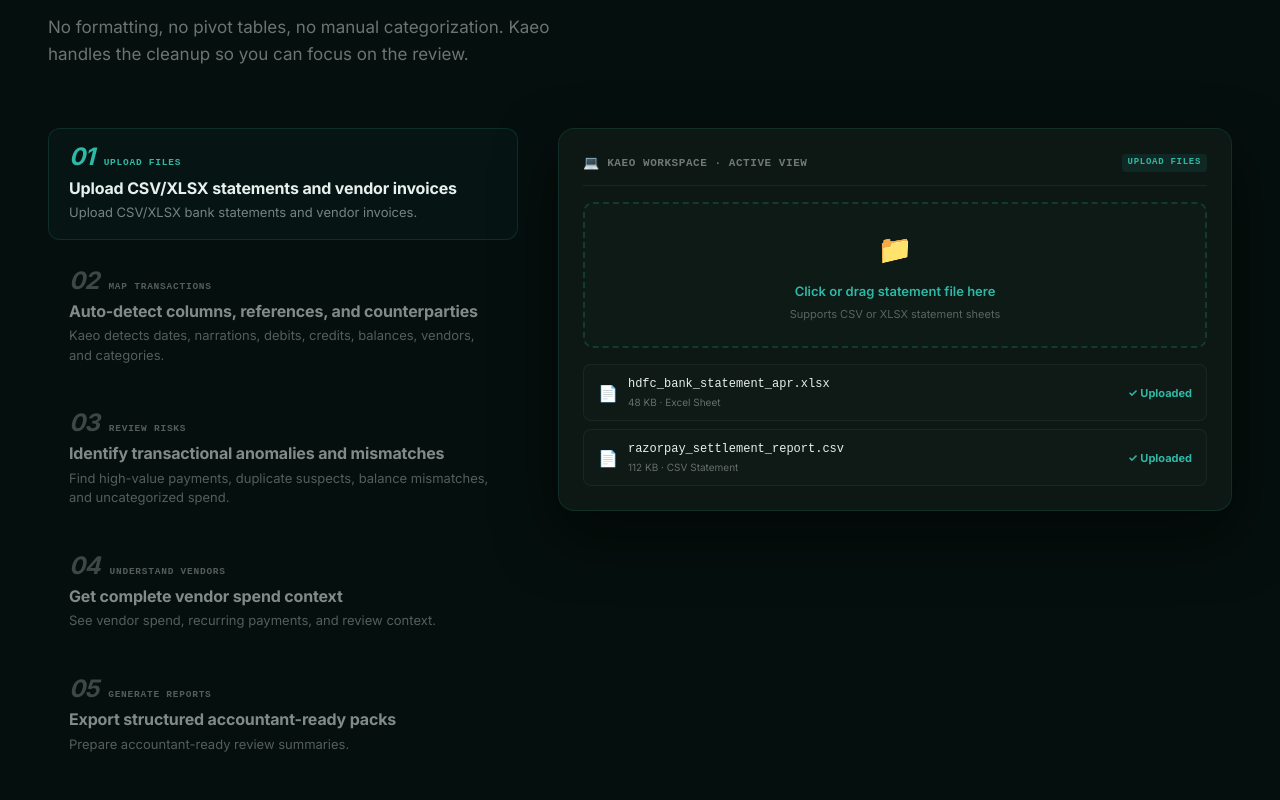
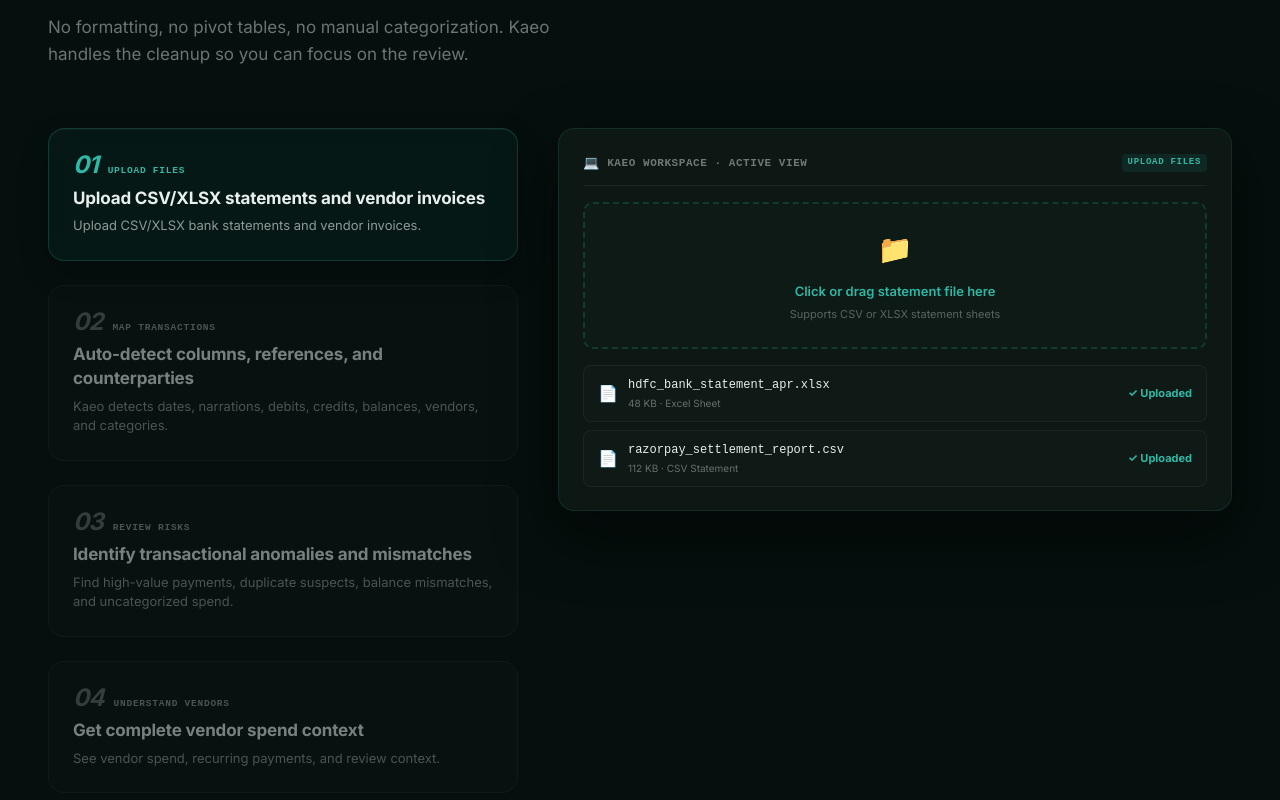
Before and after one commit to SH1N-KEN/kaeo, a React (Vite) app: page / in a window 1280 px wide. Shown: the part 1260-2060 px from the top of the page. Built offline with nearby package versions, Linux system fonts and the light colour scheme.

Commit message:
ui: add scroll-driven landing walkthrough

```diff
--- a/src/index.css
+++ b/src/index.css
@@ -928,3 +928,25 @@ input[type="date"]::-webkit-calendar-picker-indicator:hover {
   opacity: 0.8;
   transform: scale(1.1);
 }
+
+/* ─────────────────────────────────────────────────────────────
+   LANDING PAGE WORKFLOW SECTION STYLES
+───────────────────────────────────────────────────────────── */
+
+@media (max-width: 767px) {
+  .workflow-mock-panel {
+    position: relative !important;
+    top: 0 !important;
+    max-height: none !important;
+    margin-top: 20px !important;
+  }
+}
+
+.workflow-mock-panel::-webkit-scrollbar {
+  display: none !important;
+}
+
+.workflow-mock-panel {
+  scrollbar-width: none !important;
+  -ms-overflow-style: none !important;
+}
--- a/src/pages/Landing.tsx
+++ b/src/pages/Landing.tsx
@@ -270,6 +270,7 @@ const GenerateReportsVisual = () => {
 ═══════════════════════════════════════════════ */
 const InteractiveWorkflowSection: React.FC = () => {
   const [activeStep, setActiveStep] = useState(0);
+  const stepRefs = React.useRef<(HTMLDivElement | null)[]>([]);
 
   const steps = [
     {
@@ -309,57 +310,124 @@ const InteractiveWorkflowSection: React.FC = () => {
     }
   ];
 
+  useEffect(() => {
+    // Only apply IntersectionObserver on screens that support sticky (desktop)
+    const isDesktop = window.innerWidth >= 768;
+    if (!isDesktop) return;
+
+    const observerOptions = {
+      root: null,
+      rootMargin: '-35% 0px -35% 0px',
+      threshold: 0.2
+    };
+
+    const observerCallback = (entries: IntersectionObserverEntry[]) => {
+      entries.forEach((entry) => {
+        if (entry.isIntersecting) {
+          const index = stepRefs.current.indexOf(entry.target as HTMLDivElement);
+          if (index !== -1) {
+            setActiveStep(index);
+          }
+        }
+      });
+    };
+
+    const observer = new IntersectionObserver(observerCallback, observerOptions);
+    stepRefs.current.forEach((ref) => {
+      if (ref) observer.observe(ref);
+    });
+
+    return () => observer.disconnect();
+  }, []);
+
+  const handleStepClick = (idx: number) => {
+    setActiveStep(idx);
+    const element = stepRefs.current[idx];
+    if (element) {
+      const prefersReduced = window.matchMedia('(prefers-reduced-motion: reduce)').matches;
+      element.scrollIntoView({
+        behavior: prefersReduced ? 'auto' : 'smooth',
+        block: 'center'
+      });
+    }
+  };
+
   return (
     <div style={{ display: 'grid', gridTemplateColumns: 'repeat(12, 1fr)', gap: '40px', alignItems: 'start' }} className="workflow-grid">
       {/* Left side tabs */}
-      <div style={{ display: 'flex', flexDirection: 'column', gap: '12px' }} className="md:col-span-5 col-span-12">
+      <div
+        style={{
+          display: 'flex',
+          flexDirection: 'column',
+          gap: '24px',
+          paddingBottom: '100px'
+        }}
+        className="md:col-span-5 col-span-12"
+      >
         {steps.map((step, idx) => {
           const isActive = idx === activeStep;
           return (
             <div
               key={idx}
-              onClick={() => setActiveStep(idx)}
-              onMouseEnter={() => setActiveStep(idx)}
+              ref={(el) => { stepRefs.current[idx] = el; }}
+              onClick={() => handleStepClick(idx)}
               style={{
-                padding: '16px 20px',
-                background: isActive ? 'rgba(47, 184, 166, 0.04)' : 'transparent',
+                padding: '24px',
+                background: isActive ? 'rgba(47, 184, 166, 0.05)' : 'rgba(255, 255, 255, 0.01)',
                 border: '1px solid',
-                borderColor: isActive ? 'rgba(47, 184, 166, 0.15)' : 'transparent',
-                borderRadius: '12px',
+                borderColor: isActive ? 'rgba(47, 184, 166, 0.22)' : 'rgba(255, 255, 255, 0.03)',
+                borderRadius: '16px',
                 cursor: 'pointer',
-                transition: 'all 0.15s cubic-bezier(0.16, 1, 0.3, 1)',
+                transition: 'all 0.3s cubic-bezier(0.16, 1, 0.3, 1)',
+                backdropFilter: isActive ? 'blur(12px)' : 'none',
+                WebkitBackdropFilter: isActive ? 'blur(12px)' : 'none',
+                boxShadow: isActive ? '0 12px 30px rgba(0,0,0,0.2), inset 0 1px 0 0 rgba(255,255,255,0.05)' : 'none',
               }}
-              className="workflow-step-card"
+              className={`workflow-step-card ${isActive ? 'active' : 'inactive'}`}
             >
-              <div style={{ display: 'flex', alignItems: 'baseline', gap: '10px', marginBottom: '6px' }}>
+              <div style={{ display: 'flex', alignItems: 'baseline', gap: '10px', marginBottom: '8px' }}>
                 <span style={{
                   fontStyle: 'italic',
-                  color: isActive ? '#2FB8A6' : 'rgba(232, 240, 238, 0.25)',
+                  color: isActive ? '#2FB8A6' : 'rgba(232, 240, 238, 0.2)',
                   fontSize: '24px',
                   lineHeight: '1',
                   letterSpacing: '-0.04em',
                   fontWeight: 700,
-                  transition: 'color 0.15s',
+                  transition: 'color 0.3s',
                 }}>{step.num}</span>
                 <span style={{
-                  color: isActive ? '#2FB8A6' : 'rgba(232, 240, 238, 0.35)',
+                  color: isActive ? '#2FB8A6' : 'rgba(232, 240, 238, 0.3)',
                   fontFamily: 'ui-monospace, monospace',
                   fontSize: '9.5px',
                   letterSpacing: '0.08em',
                   textTransform: 'uppercase',
                   fontWeight: 600,
-                  transition: 'color 0.15s',
+                  transition: 'color 0.3s',
                 }}>{step.label}</span>
               </div>
-              <h3 style={{ fontSize: '16px', fontWeight: 700, color: isActive ? '#E8F0EE' : 'rgba(232,240,238,0.55)', letterSpacing: '-0.01em', margin: '0 0 4px 0', transition: 'color 0.15s' }}>{step.title}</h3>
-              <p style={{ fontSize: '13px', color: isActive ? 'rgba(232,240,238,0.5)' : 'rgba(232,240,238,0.35)', lineHeight: 1.5, margin: 0, transition: 'color 0.15s' }}>{step.description}</p>
+              <h3 style={{
+                fontSize: '17px',
+                fontWeight: 700,
+                color: isActive ? '#E8F0EE' : 'rgba(232,240,238,0.5)',
+                letterSpacing: '-0.01em',
+                margin: '0 0 6px 0',
+                transition: 'color 0.3s'
+              }}>{step.title}</h3>
+              <p style={{
+                fontSize: '13px',
+                color: isActive ? 'rgba(232,240,238,0.6)' : 'rgba(232,240,238,0.3)',
+                lineHeight: 1.5,
+                margin: 0,
+                transition: 'color 0.3s'
+              }}>{step.description}</p>
             </div>
           );
         })}
       </div>
 
       {/* Right side mock display */}
-      <div style={{
+      <div
+        style={{
           background: '#0D1714',
           border: '1px solid rgba(47,184,166,0.14)',
           borderRadius: '16px',
@@ -367,17 +435,39 @@ const InteractiveWorkflowSection: React.FC = () => {
           position: 'sticky',
           top: '112px',
           boxShadow: '0 24px 60px rgba(0,0,0,0.5)',
-      }} className="md:col-span-7 col-span-12 workflow-mock-panel">
+          maxHeight: 'calc(100vh - 160px)',
+          overflowY: 'auto',
+          overflowX: 'hidden',
+          width: '100%',
+          maxWidth: '680px',
+          margin: '0 auto',
+          transition: 'all 0.3s ease',
+        }}
+        className="md:col-span-7 col-span-12 workflow-mock-panel no-scrollbar"
+      >
         <div style={{ display: 'flex', alignItems: 'center', justifyContent: 'space-between', marginBottom: '16px', borderBottom: '1px solid rgba(255,255,255,0.06)', paddingBottom: '12px' }}>
           <div style={{ display: 'flex', alignItems: 'center', gap: '8px' }}>
             <span style={{ fontSize: '13px' }}>💻</span>
             <span style={{ fontSize: '11px', fontWeight: 600, color: 'rgba(232, 240, 238, 0.45)', fontFamily: 'ui-monospace, monospace', letterSpacing: '0.05em' }}>KAEO WORKSPACE · ACTIVE VIEW</span>
           </div>
-          <span style={{ fontSize: '9px', fontFamily: 'ui-monospace, monospace', letterSpacing: '0.08em', padding: '2px 6px', background: 'rgba(47,184,166,0.1)', color: '#2FB8A6', borderRadius: '4px', fontWeight: 700, textTransform: 'uppercase' }}>
+          <span style={{
+            fontSize: '9px',
+            fontFamily: 'ui-monospace, monospace',
+            letterSpacing: '0.08em',
+            padding: '2px 6px',
+            background: 'rgba(47,184,166,0.1)',
+            color: '#2FB8A6',
+            borderRadius: '4px',
+            fontWeight: 700,
+            textTransform: 'uppercase',
+            transition: 'all 0.3s ease'
+          }}>
             {steps[activeStep].label}
           </span>
         </div>
+        <div key={activeStep} className="workflow-mock-content animate-kaeo-scale">
           {steps[activeStep].visual}
+        </div>
       </div>
     </div>
   );
```
Lines whose indentation alone changed are shown as unchanged.
